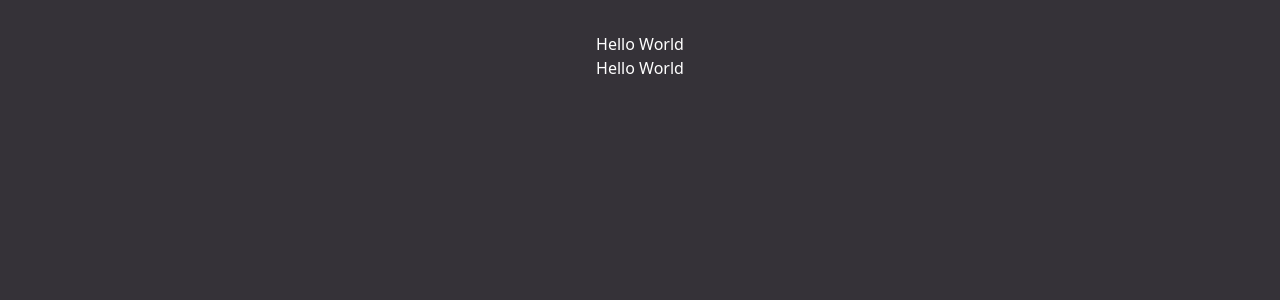
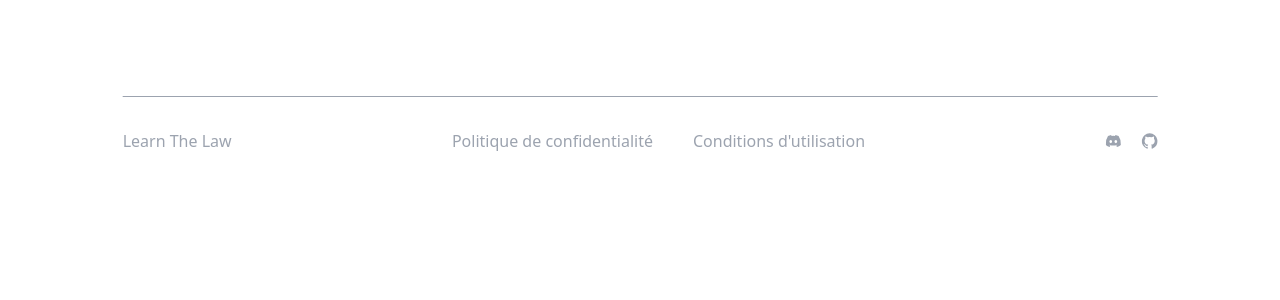
Before and after one commit to rubenanko/projet-dbi-front, a React (Vite) app: page /home in a window 1280 px wide. Shown: the top 300 px of the page. Built offline with nearby package versions, Linux system fonts and the light colour scheme.

Commit message:
update: footer added

```diff
--- /dev/null
+++ b/src/components/Footer.jsx
@@ -0,0 +1,39 @@
+
+function Footer()
+{
+    return (
+        // <footer className="font-rubik my-20 w-11/12 absolute left-1/2 transform -translate-x-1/2 ">
+        <footer className="font-rubik z-[-1] absolute w-5/6 left-1/2 transform -translate-x-1/2">
+            <div className="p-4 py-6 lg:py-8">
+            <hr className="my-6 border-gray-400 sm:mx-auto lg:my-8" />
+            <div className="text-gray-400 sm:flex sm:items-center sm:justify-between">
+                <span className="font-rubik text-gray-400">Learn The Law</span>
+                <ul className="flex">
+                    <li>
+                        <a href="#" className="px-5 hover:text-gray-600">Politique de confidentialité</a>
+                    </li>
+                    <li>
+                        <a href="#" className="px-5 hover:text-gray-600">Conditions d'utilisation</a>
+                    </li>
+                </ul>
+                <div className="flex mt-4 sm:justify-center sm:mt-0">
+                    <a href="#" className="text-gray-400 hover:text-gray-600 ms-5">
+                        <svg className="w-4 h-4" aria-hidden="true" xmlns="http://www.w3.org/2000/svg" fill="currentColor" viewBox="0 0 21 16">
+                                <path d="M16.942 1.556a16.3 16.3 0 0 0-4.126-1.3 12.04 12.04 0 0 0-.529 1.1 15.175 15.175 0 0 0-4.573 0 11.585 11.585 0 0 0-.535-1.1 16.274 16.274 0 0 0-4.129 1.3A17.392 17.392 0 0 0 .182 13.218a15.785 15.785 0 0 0 4.963 2.521c.41-.564.773-1.16 1.084-1.785a10.63 10.63 0 0 1-1.706-.83c.143-.106.283-.217.418-.33a11.664 11.664 0 0 0 10.118 0c.137.113.277.224.418.33-.544.328-1.116.606-1.71.832a12.52 12.52 0 0 0 1.084 1.785 16.46 16.46 0 0 0 5.064-2.595 17.286 17.286 0 0 0-2.973-11.59ZM6.678 10.813a1.941 1.941 0 0 1-1.8-2.045 1.93 1.93 0 0 1 1.8-2.047 1.919 1.919 0 0 1 1.8 2.047 1.93 1.93 0 0 1-1.8 2.045Zm6.644 0a1.94 1.94 0 0 1-1.8-2.045 1.93 1.93 0 0 1 1.8-2.047 1.918 1.918 0 0 1 1.8 2.047 1.93 1.93 0 0 1-1.8 2.045Z"/>
+                            </svg>
+                        <span className="sr-only">Discord</span>
+                    </a>
+                    <a href="#" className="text-gray-400 hover:text-gray-600 ms-5">
+                        <svg className="w-4 h-4" aria-hidden="true" xmlns="http://www.w3.org/2000/svg" fill="currentColor" viewBox="0 0 20 20">
+                                <path fill-rule="evenodd" d="M10 .333A9.911 9.911 0 0 0 6.866 19.65c.5.092.678-.215.678-.477 0-.237-.01-1.017-.014-1.845-2.757.6-3.338-1.169-3.338-1.169a2.627 2.627 0 0 0-1.1-1.451c-.9-.615.07-.6.07-.6a2.084 2.084 0 0 1 1.518 1.021 2.11 2.11 0 0 0 2.884.823c.044-.503.268-.973.63-1.325-2.2-.25-4.516-1.1-4.516-4.9A3.832 3.832 0 0 1 4.7 7.068a3.56 3.56 0 0 1 .095-2.623s.832-.266 2.726 1.016a9.409 9.409 0 0 1 4.962 0c1.89-1.282 2.717-1.016 2.717-1.016.366.83.402 1.768.1 2.623a3.827 3.827 0 0 1 1.02 2.659c0 3.807-2.319 4.644-4.525 4.889a2.366 2.366 0 0 1 .673 1.834c0 1.326-.012 2.394-.012 2.72 0 .263.18.572.681.475A9.911 9.911 0 0 0 10 .333Z" clip-rule="evenodd"/>
+                        </svg>
+                        <span className="sr-only">Github</span>
+                    </a>
+                </div>
+            </div>
+            </div>
+        </footer>
+    );
+}
+
+export default Footer;
--- a/src/components/Test.jsx
+++ /dev/null
@@ -1,11 +0,0 @@
-function Test({argument})
-{
-    return (
-        <>
-        <p className="text-white">{argument}</p>
-        <p className="text-white">{argument}</p>
-        </>
-        )
-}
-
-export default Test;
--- a/src/index.css
+++ b/src/index.css
@@ -6,5 +6,5 @@
 
 body
 {
-    background-color: #353238;
+    background-color: #ffffff;
 }
--- a/src/pages/HomePage.jsx
+++ b/src/pages/HomePage.jsx
@@ -1,11 +1,12 @@
-import Test from "../components/Test.jsx"
+import Footer from "../components/Footer";
 
 function HomePage()
 {
     return (
-    <div>
-        <Test argument="Hello World"/>
-    </div>);
+        <>
+            <Footer />
+        </>
+    )
 }
 
 export default HomePage;
```
Also changed, not shown: 1 other file (tests, documents, lock files or other folders).
